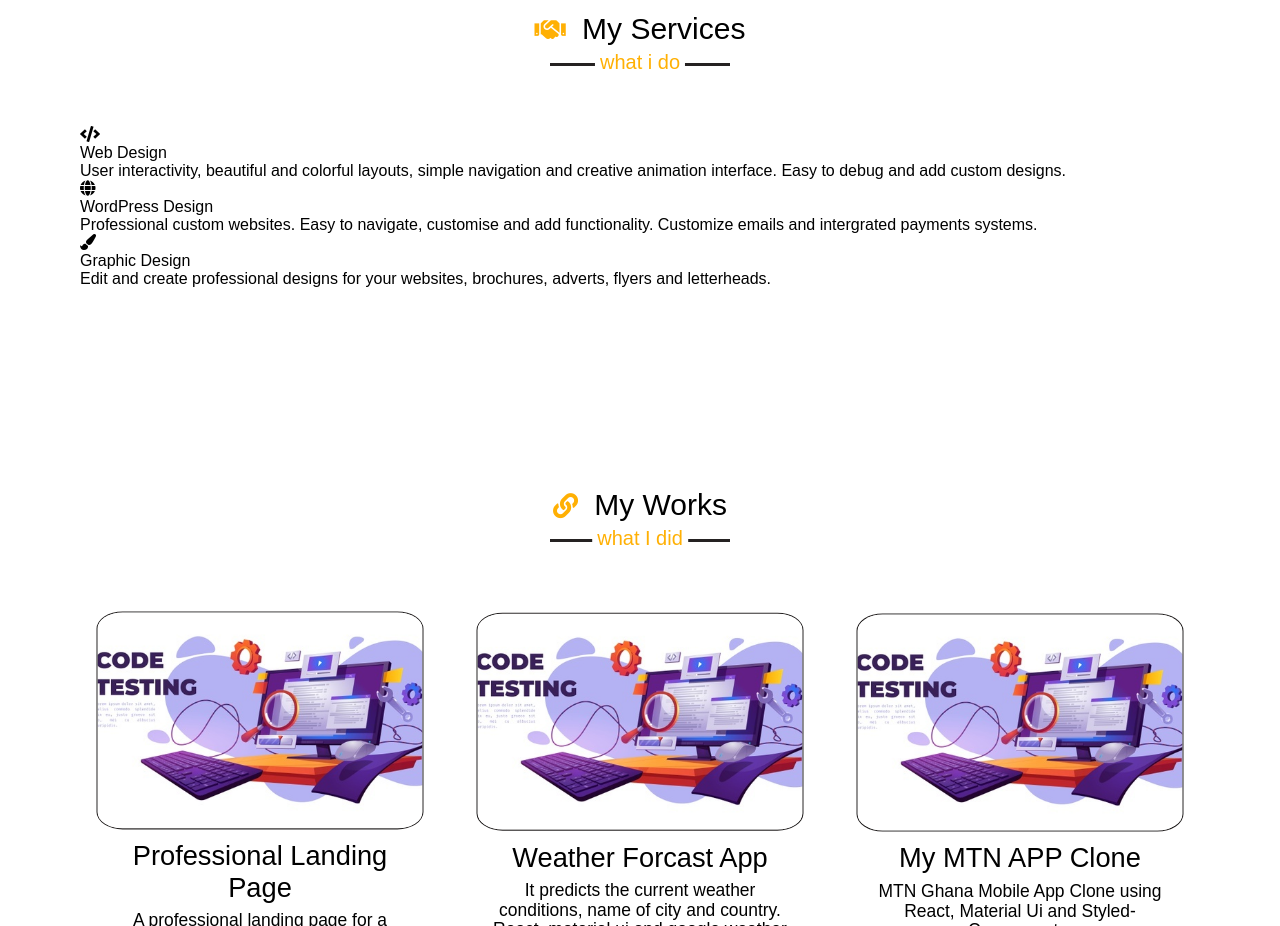
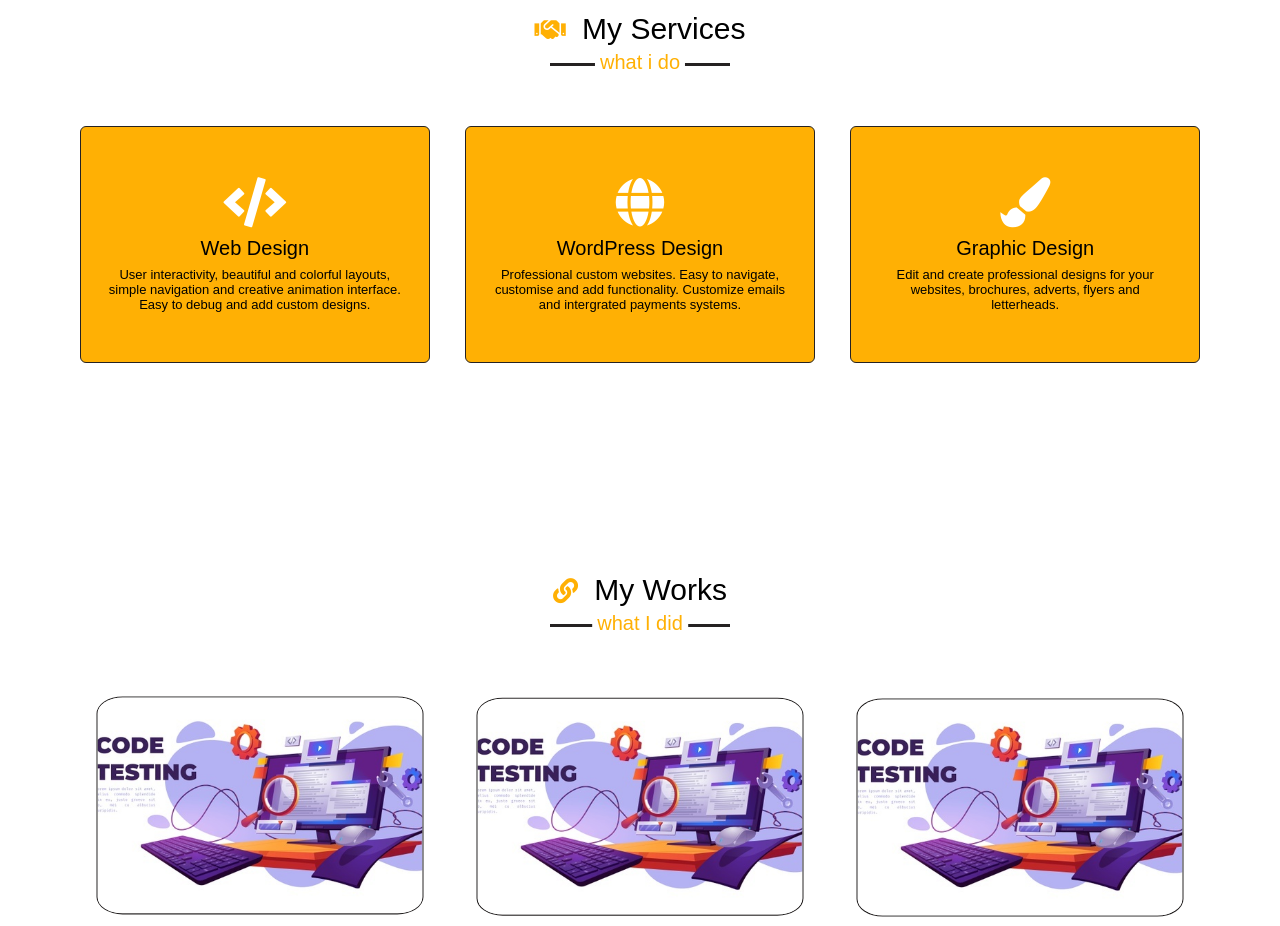
Before and after one commit to barch-web/portfolio, a plain HTML site: page index.html in a window 1280 px wide. Shown: the part 2200-3126 px from the top of the page. Drawn offline with nearby package versions, Linux system fonts and the light colour scheme; a web font is replaced by a local one.

Commit message:
serv 2 services

```diff
--- a/css/style.css
+++ b/css/style.css
@@ -46,7 +46,7 @@ section{
 }
 
 .about .about-content,
-.services .serv-content,
+.services .services-content,
 .skills .skills-content,
 .contact .contact-content{
   display: flex;
@@ -387,7 +387,7 @@ section .title::after{
 .services .title::after{
   content: "what i do";
 }
-.services .serv-content .card{
+.services .services-content .card{
   width: calc(33% - 20px);
   text-align: center;
   background: var(--style);
@@ -397,29 +397,29 @@ section .title::after{
   cursor: pointer;
   transition: all 0.3s ease;
 }
-.services .serv-content .card:hover{
+.services .services-content .card:hover{
   background: transparent;
 }
-.services .serv-content .card .box{
+.services .services-content .card .box{
   transition: all 0.3s ease;
 }
-.services .serv-content .card:hover .box{
+.services .servives-content .card:hover .box{
   transform: scale(1.05);
 }
-.services .serv-content .card i{
+.services .services-content .card i{
   font-size: 50px;
   color: var(--light);
   transition: color 0.3s ease;
 }
-.services .serv-content .card:hover i{
+.services .services-content .card:hover i{
   color: var(--dark);
 }
-.services .serv-content .card .text{
+.services .services-content .card .text{
   font-size: 20px;
   font-weight: 500;
   margin: 10px 0 7px 0;
 }
-.services .serv-content .card p{
+.services .services-content .card p{
   font-size: 13px;
 }
 
@@ -596,24 +596,6 @@ footer span a:hover{
 }
 
 
-/* responsive media query start */
-/* Extra small devices (phones, 600px and down) */
-@media only screen and (max-width: 600px) {
-
-}
-
-/* Small devices (portrait tablets and large phones, 600px and up) */
-@media only screen and (min-width: 600px) {...}
-
-/* Medium devices (landscape tablets, 768px and up) */
-@media only screen and (min-width: 768px) {...}
-
-/* Large devices (laptops/desktops, 992px and up) */
-@media only screen and (min-width: 992px) {...}
-
-/* Extra large devices (large laptops and desktops, 1200px and up) */
-@media only screen and (min-width: 1200px) {...}
-
 
 @media (max-width: 1104px) {
   .about .about-content .left img{
@@ -629,15 +611,15 @@ footer span a:hover{
 }
 @media (max-width: 947px){
   .menu-btn{
-      display: block;
-      z-index: 999;
+    display: block;
+    z-index: 999;
   }
   .menu-btn i.active:before{
       content: "\f00d";
   }
   .navbar .menu{
-      position: fixed;
-      height: 100vh;
+    position: fixed;
+    height: 100vh;
       width: 100%;
       left: -100%;
       top: 0;
--- a/index.html
+++ b/index.html
@@ -4,7 +4,7 @@
 <head>
   <meta charset="UTF-8">
   <meta name="viewport" content="width=device-width, initial-scale=1.0">
-  <title>Personal Portfolio Website</title>
+  <title>iambarch</title>
   <link rel="stylesheet" href="/css/style.css">
   <link rel="stylesheet" href="https://cdnjs.cloudflare.com/ajax/libs/font-awesome/5.15.3/css/all.min.css"/>
   <script src="https://code.jquery.com/jquery-3.5.1.min.js"></script>
```
